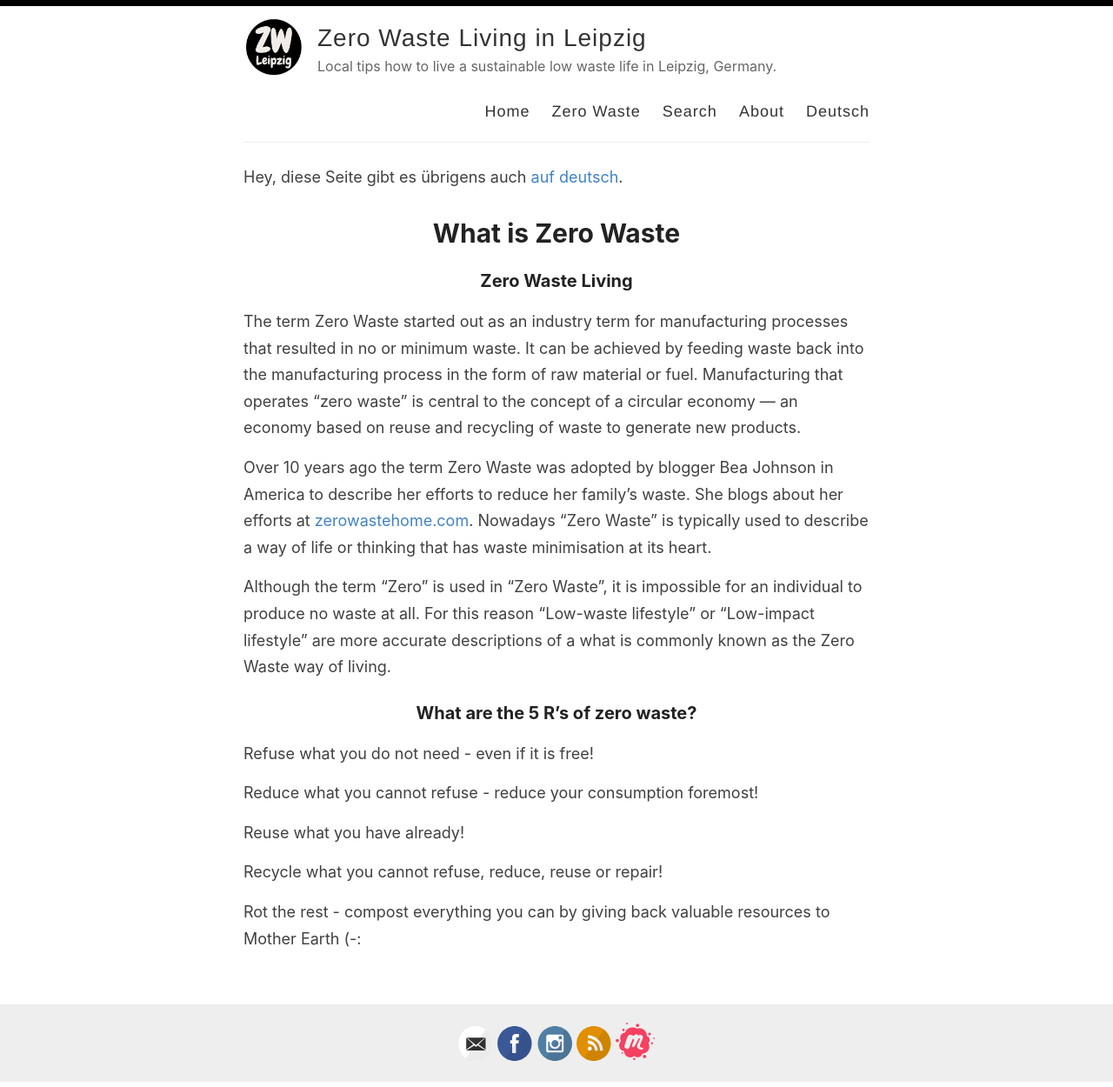
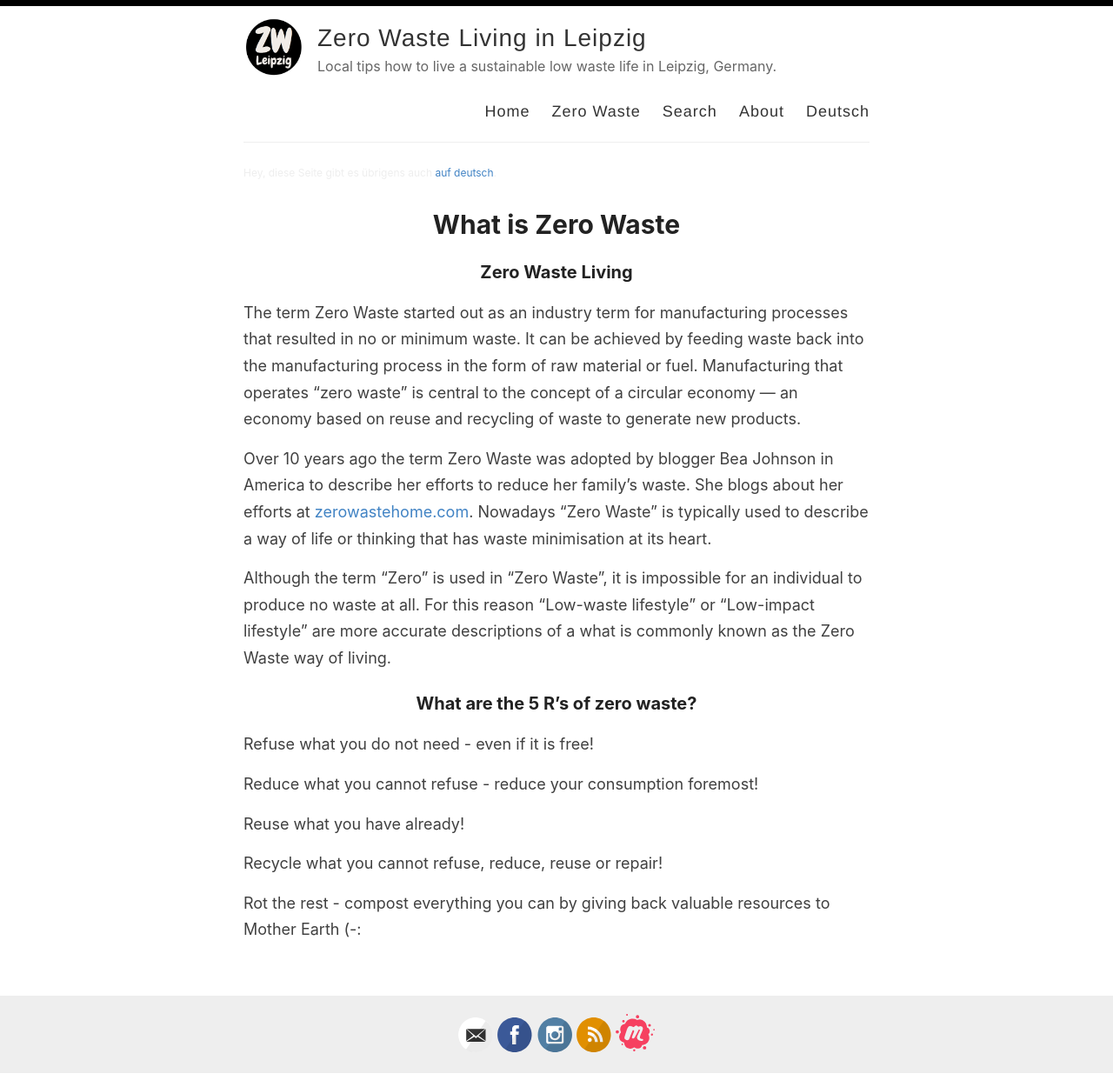
Before and after one commit to CeliaSomlai/zerowastelivinginleipzig, a Jekyll site: the page built from en/_pages/zero-waste.md, in a window 1280 px wide. Shown: the whole page at 87% size. Built offline with Jekyll 4.4.1, drawn with Linux system fonts in a browser that asks for light colours.

Commit message:
Update style.scss

```diff
--- a/assets/style.scss
+++ b/assets/style.scss
@@ -1162,7 +1162,7 @@ Modules - reusable parts of our design
     transform: translate(-50%, -15%);
 }
 
-language {
+.language {
   font-size: 12px;
   color: $lightGray;
   }
```
